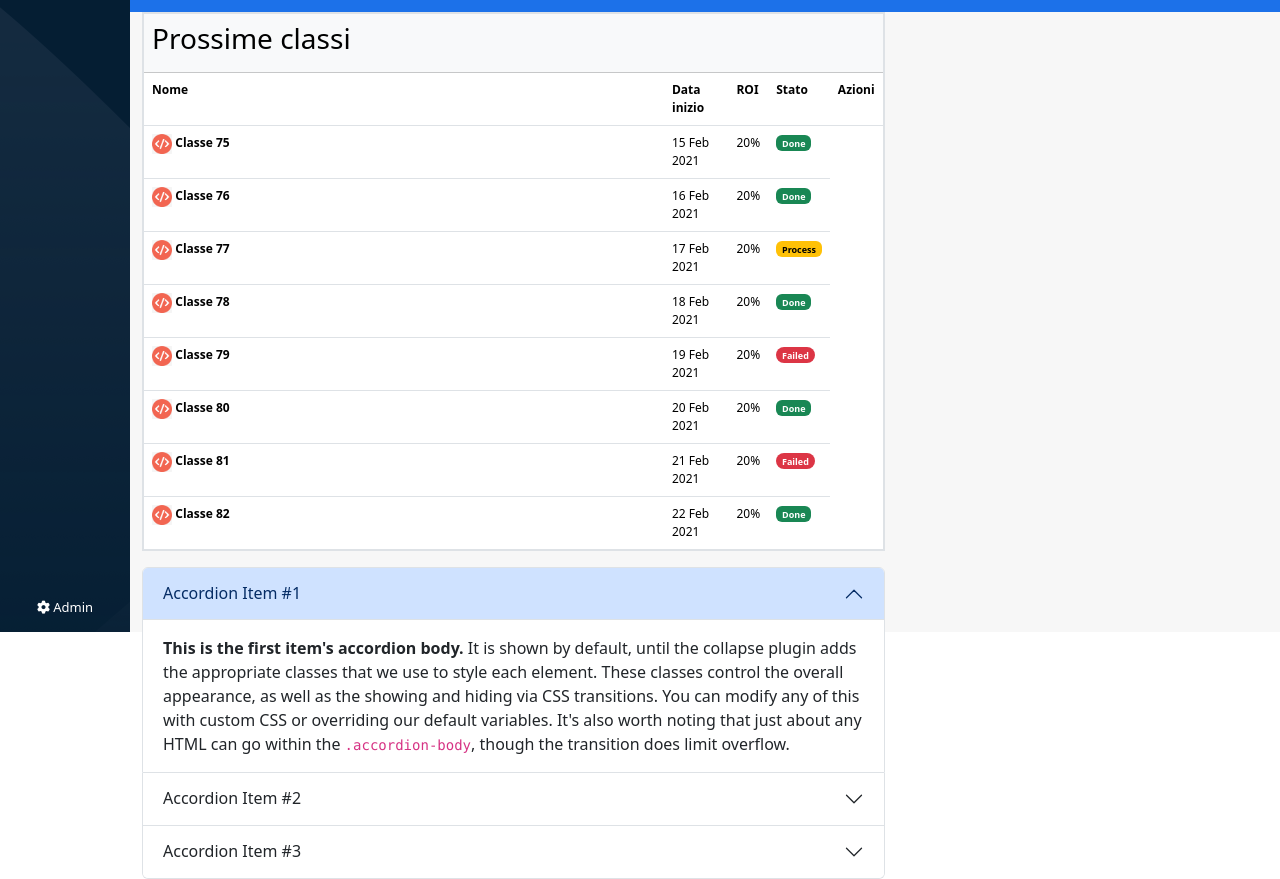
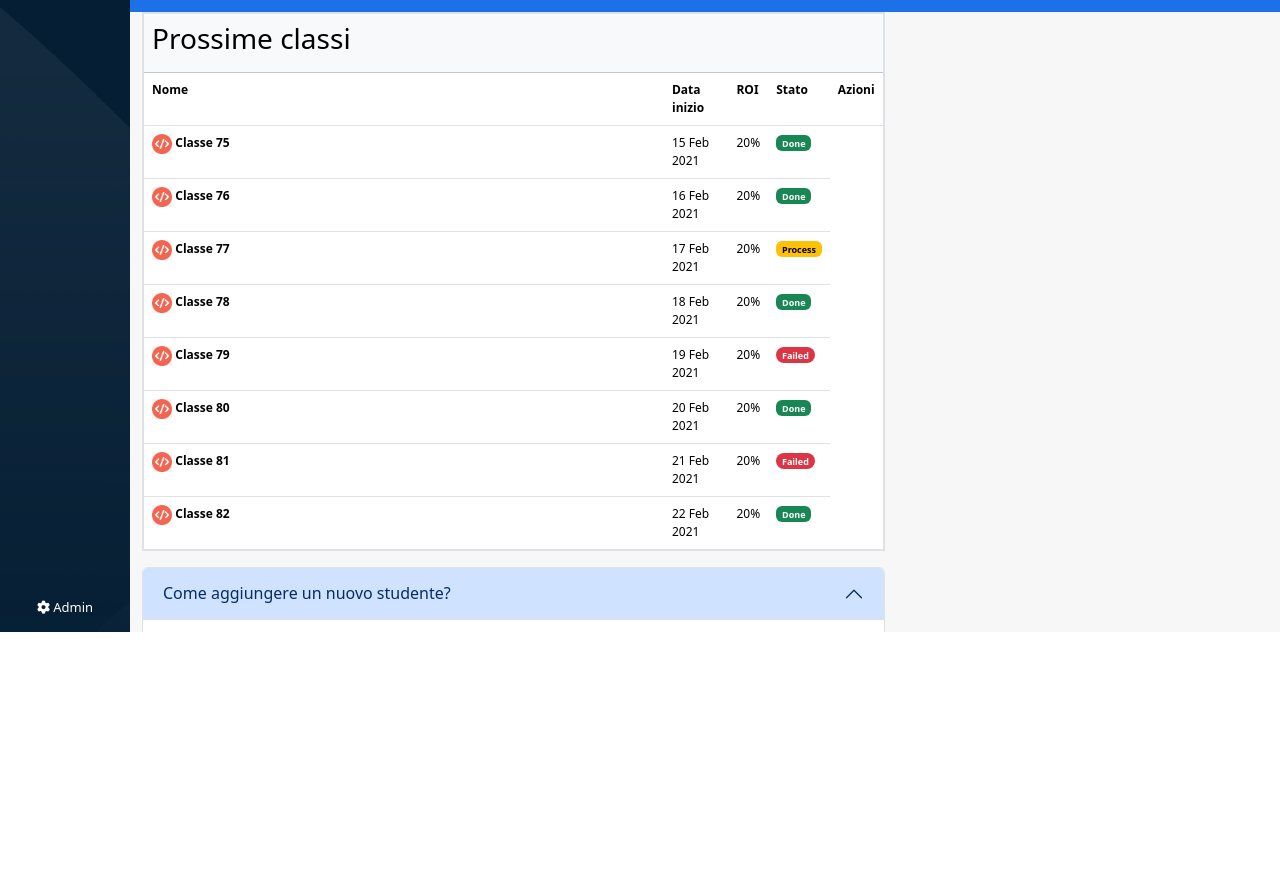
Before and after one commit to sim-sal/html-css-bootstrap-dashboard, a plain HTML site: page index.html in a window 1280 px wide. Shown: the part 168-1047 px from the top of the page. After the commit the page ends 800 px from the top, so only its background shows below. Drawn offline with nearby package versions, Linux system fonts and the light colour scheme.

Commit message:
added sx main part

```diff
--- a/index.html
+++ b/index.html
@@ -168,6 +168,7 @@
                                         <th scope="col"></th>
                                   </tr>
                                 </thead>
+
                                 <tbody>
                                     <tr>
                                         <th scope="col">Nome</th>
@@ -227,44 +228,63 @@
                                 </tbody>
                             </table>
 
+                            <table class="table">
+
+                                <thead class="table-light">
+                                  <tr>
+                                        <th scope="col"><h3>F.A.Q.</h3></th>
+                                        <th scope="col"></th>
+                                        <th scope="col"></th>
+                                        <th scope="col"></th>
+                                        <th scope="col"></th>
+                                  </tr>
+                                </thead>
+
+                                <tbody>
+                                    <tr>
                                         <div class="accordion" id="accordionExample">
                                             <div class="accordion-item">
                                               <h2 class="accordion-header">
                                                 <button class="accordion-button" type="button" data-bs-toggle="collapse" data-bs-target="#collapseOne" aria-expanded="true" aria-controls="collapseOne">
-                                      Accordion Item #1
+                                                  Come aggiungere un nuovo studente?
                                                 </button>
                                               </h2>
                                               <div id="collapseOne" class="accordion-collapse collapse show" data-bs-parent="#accordionExample">
                                                 <div class="accordion-body">
-                                      <strong>This is the first item's accordion body.</strong> It is shown by default, until the collapse plugin adds the appropriate classes that we use to style each element. These classes control the overall appearance, as well as the showing and hiding via CSS transitions. You can modify any of this with custom CSS or overriding our default variables. It's also worth noting that just about any HTML can go within the <code>.accordion-body</code>, though the transition does limit overflow.
+                                                    Clicca sul + in alto nella sezione blu.*
                                                 </div>
                                               </div>
                                             </div>
                                             <div class="accordion-item">
                                               <h2 class="accordion-header">
                                                 <button class="accordion-button collapsed" type="button" data-bs-toggle="collapse" data-bs-target="#collapseTwo" aria-expanded="false" aria-controls="collapseTwo">
-                                      Accordion Item #2
+                                                  Come posso accedere alle informazioni del mio account?
                                                 </button>
                                               </h2>
                                               <div id="collapseTwo" class="accordion-collapse collapse" data-bs-parent="#accordionExample">
                                                 <div class="accordion-body">
-                                      <strong>This is the second item's accordion body.</strong> It is hidden by default, until the collapse plugin adds the appropriate classes that we use to style each element. These classes control the overall appearance, as well as the showing and hiding via CSS transitions. You can modify any of this with custom CSS or overriding our default variables. It's also worth noting that just about any HTML can go within the <code>.accordion-body</code>, though the transition does limit overflow.
+                                                  Clicca sull'icona della campanella.
                                                 </div>
                                               </div>
                                             </div>
                                             <div class="accordion-item">
                                               <h2 class="accordion-header">
                                                 <button class="accordion-button collapsed" type="button" data-bs-toggle="collapse" data-bs-target="#collapseThree" aria-expanded="false" aria-controls="collapseThree">
-                                      Accordion Item #3
+                                                  Posso usare questa dashboard da mobile?
                                                 </button>
                                               </h2>
                                               <div id="collapseThree" class="accordion-collapse collapse" data-bs-parent="#accordionExample">
                                                 <div class="accordion-body">
-                                      <strong>This is the third item's accordion body.</strong> It is hidden by default, until the collapse plugin adds the appropriate classes that we use to style each element. These classes control the overall appearance, as well as the showing and hiding via CSS transitions. You can modify any of this with custom CSS or overriding our default variables. It's also worth noting that just about any HTML can go within the <code>.accordion-body</code>, though the transition does limit overflow.
+                                                  Se proprio insisti.
                                                 </div>
                                               </div>
                                             </div>
                                         </div>
+                                    </tr>
+                                </tbody>
+                            </table>
+
+
 
                         </div>
 
@@ -282,6 +302,7 @@
 
 
 
+    <script src="https://cdn.jsdelivr.net/npm/bootstrap@5.3.0-alpha3/dist/js/bootstrap.bundle.min.js" integrity="sha384-ENjdO4Dr2bkBIFxQpeoTz1HIcje39Wm4jDKdf19U8gI4ddQ3GYNS7NTKfAdVQSZe" crossorigin="anonymous"></script>
 
 </body>
 </html>
--- a/style.css
+++ b/style.css
@@ -80,6 +80,7 @@ header{
 main{
     width: calc(100% - 130px);
     background-color: rgb(247, 247, 247);
+    overflow: auto;
 }
 
 /* regole main-up */
```
Lines whose indentation alone changed are shown as unchanged.
